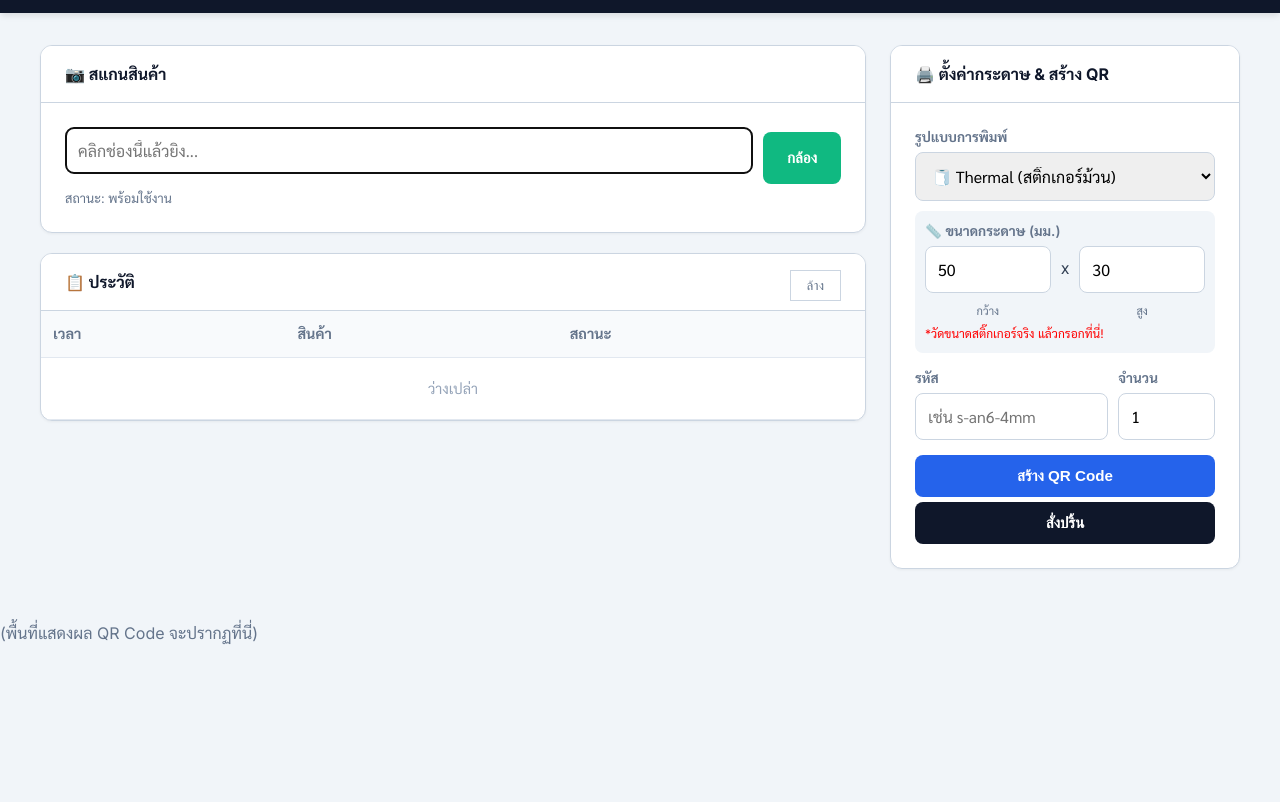
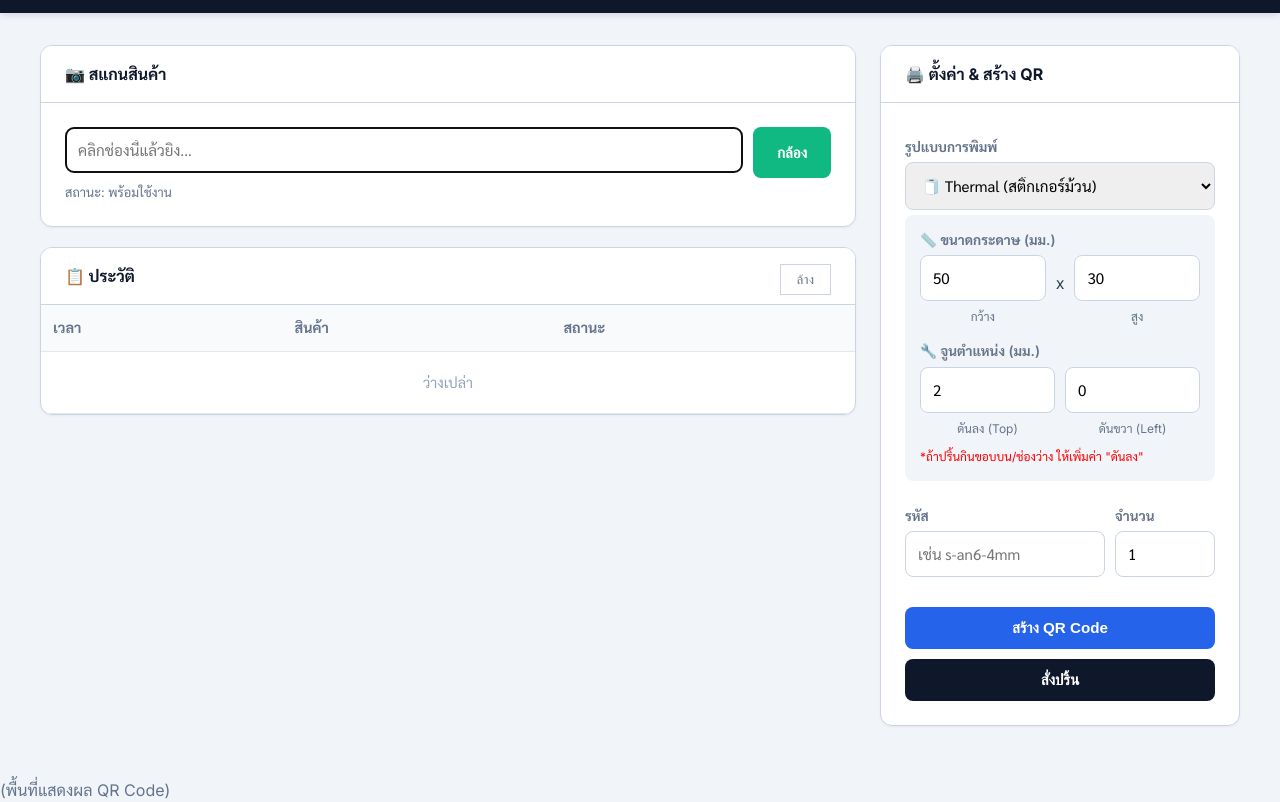
Before and after one commit to STOCKS4/STOCKGROUPS4, a plain HTML site: page index.html in a window 1280 px wide. Shown: the part 49-851 px from the top of the page. Before the commit the page ends 800 px from the top, so only its background shows below. Drawn offline with Linux system fonts and the light colour scheme.

Commit message:
Update index.html

```diff
--- a/index.html
+++ b/index.html
@@ -2,7 +2,7 @@
 <html lang="th">
 <head>
 <meta charset="UTF-8">
-<title>S4 Inventory (Print Perfect)</title>
+<title>S4 Inventory (Print Master)</title>
 <meta name="viewport" content="width=device-width, initial-scale=1">
 
 <script src="https://cdnjs.cloudflare.com/ajax/libs/qrcodejs/1.0.0/qrcode.min.js"></script>
@@ -19,22 +19,26 @@ header { background: var(--primary); color: white; padding: 1rem 1.5rem; display
 .brand { font-weight: 700; font-size: 1.25rem; }
 
 /* Layout */
-.container { max-width: 1200px; margin: 2rem auto; padding: 0 1rem; display: grid; grid-template-columns: 1fr 350px; gap: 24px; }
+.container { max-width: 1200px; margin: 2rem auto; padding: 0 1rem; display: grid; grid-template-columns: 1fr 360px; gap: 24px; }
 @media (max-width: 900px) { .container { grid-template-columns: 1fr; } }
 
-/* UI Components */
+/* Cards & UI */
 .card { background: white; border-radius: 12px; box-shadow: 0 1px 3px rgba(0,0,0,0.05); border: 1px solid var(--border); overflow: hidden; margin-bottom: 20px; }
 .card-header { padding: 1rem 1.5rem; background: #fff; border-bottom: 1px solid var(--border); font-weight: 700; color: var(--primary); }
 .card-body { padding: 1.5rem; }
 
-input, select { width: 100%; padding: 0.75rem; border: 1px solid var(--border); border-radius: 8px; margin-bottom: 10px; box-sizing: border-box; font-size: 1rem; font-family: 'Sarabun', sans-serif; }
-label { display: block; margin-bottom: 0.3rem; font-weight: 600; font-size: 0.85rem; color: #64748b; }
+input, select { width: 100%; padding: 0.75rem; border: 1px solid var(--border); border-radius: 8px; margin-bottom: 5px; box-sizing: border-box; font-size: 0.95rem; font-family: 'Sarabun', sans-serif; }
+.input-group { display: flex; gap: 10px; margin-bottom: 15px; }
+.input-wrapper { flex: 1; text-align: center; }
+.input-label { font-size: 0.75rem; color: #64748b; margin-top: 2px; }
 
-.btn { width: 100%; padding: 0.75rem; border: none; border-radius: 8px; font-weight: 600; cursor: pointer; color: white; font-size: 0.95rem; margin-top: 5px; }
+label { display: block; margin-bottom: 0.3rem; font-weight: 600; font-size: 0.85rem; color: #64748b; margin-top: 10px; }
+
+.btn { width: 100%; padding: 0.75rem; border: none; border-radius: 8px; font-weight: 600; cursor: pointer; color: white; font-size: 0.95rem; margin-top: 10px; }
 .btn-primary { background: var(--accent); }
 .btn-dark { background: var(--primary); }
-.btn-outline { background: transparent; border: 1px solid var(--border); color: #64748b; width: auto; padding: 0.4rem 1rem; }
-.btn-scan { background: #10b981; width: auto; padding: 0 1.5rem; }
+.btn-outline { background: transparent; border: 1px solid var(--border); color: #64748b; width: auto; padding: 0.4rem 1rem; margin-top: 0; }
+.btn-scan { background: #10b981; width: auto; padding: 0 1.5rem; margin-top: 0; }
 
 /* Table */
 .table-responsive { overflow-x: auto; }
@@ -44,56 +48,61 @@ th { background: #f8fafc; color: #64748b; font-weight: 600; }
 .badge { padding: 2px 8px; border-radius: 4px; font-weight: bold; font-size: 0.75rem; }
 .badge-in { background: #dcfce7; color: #166534; } .badge-out { background: #fee2e2; color: #991b1b; }
 
-/* QR Preview (ในหน้าจอ) */
-.preview-area { background: #e2e8f0; padding: 20px; border-radius: 8px; min-height: 200px; display: flex; flex-direction: column; align-items: center; gap: 20px; }
+/* PREVIEW AREA */
+.preview-area { background: #e2e8f0; padding: 20px; border-radius: 8px; min-height: 200px; display: flex; flex-direction: column; align-items: center; gap: 20px; overflow-y: auto; max-height: 500px; }
+
+/* STICKER STYLE */
 .label-preview {
     background: white;
-    border: 1px dashed red; /* เส้นประสีแดงจำลองขอบกระดาษ */
+    border: 1px dashed #ef4444; /* เส้นประสีแดง = ขอบกระดาษจริง */
     display: flex;
     flex-direction: column;
     align-items: center;
-    justify-content: center;
+    /* justify-content: center;  <-- เอาออก เพื่อให้ Margin ทำงาน */
     text-align: center;
     box-shadow: 0 4px 6px rgba(0,0,0,0.1);
+    position: relative;
+    box-sizing: border-box; /* สำคัญ! ให้ Padding อยู่ในขนาด */
     overflow: hidden;
-    position: relative;
 }
+
 .qr-box img { display: block; margin: 0 auto; }
 .lbl-name { font-weight: 700; color: #000; font-size: 14px; line-height: 1.2; width: 95%; white-space: nowrap; overflow: hidden; text-overflow: ellipsis; margin-bottom: 2px; }
 .lbl-code { font-family: 'Roboto Mono', monospace; font-size: 12px; color: #000; font-weight: 600; margin-top: 2px; }
 
 /* Camera */
 #reader { width: 100%; border-radius: 8px; overflow: hidden; margin-top: 10px; display: none; border: 2px solid var(--accent); }
-#scanFeedback { position: fixed; bottom: 30px; left: 50%; transform: translateX(-50%); background: #1e293b; color: white; padding: 12px 24px; border-radius: 50px; z-index: 2000; font-weight: 600; text-align: center; opacity: 0; pointer-events: none; transition: 0.3s; }
+#scanFeedback { position: fixed; bottom: 30px; left: 50%; transform: translateX(-50%); background: #1e293b; color: white; padding: 12px 24px; border-radius: 50px; z-index: 2000; font-weight: 600; text-align: center; opacity: 0; pointer-events: none; transition: 0.3s; width: 80%; }
 
-/* 🔥 PRINT ENGINE (CENTERING FIX) 🔥 */
+/* 🔥 PRINT ENGINE (GAP & MARGIN FIX) 🔥 */
 @media print {
     body { background: white; margin: 0; padding: 0; }
     header, .container, #scanFeedback, #reader { display: none !important; }
 
     #printArea {
         display: block !important;
-        position: absolute; top: 0; left: 0; width: 100%; height: 100%; margin: 0; padding: 0;
+        position: absolute; top: 0; left: 0; width: 100%; margin: 0; padding: 0;
     }
 
-    /* Thermal Mode: บังคับจัดกึ่งกลาง */
-    .mode-single { width: 100%; height: 100%; }
+    /* Thermal Mode */
+    .mode-single { width: 100%; }
     .label-preview {
-        border: none !important; /* เอาเส้นแดงออกตอนปริ้นจริง */
+        border: none !important;
         box-shadow: none !important;
         margin: 0 auto !important;
-        page-break-after: always !important; /* ตัดหน้า */
+
+        /* 🔥 บังคับตัดหน้า: 1 ดวง = 1 หน้า = ข้าม Gap เอง */
+        page-break-after: always !important;
         break-after: page !important;
 
-        /* 🔥 กุญแจสำคัญ: จัดกึ่งกลางหน้ากระดาษ */
+        /* บังคับขนาด */
+        width: 100% !important;
+        height: 100% !important;
+
+        /* การจัดวาง: ใช้ Padding จากที่ตั้งค่าไว้ */
         display: flex !important;
         flex-direction: column !important;
-        justify-content: center !important;
         align-items: center !important;
-
-        /* บังคับขนาดให้เต็มหน้ากระดาษที่ตั้งไว้ */
-        width: 100% !important;
-        height: 100% !important;
     }
 
     /* A4 Grid Mode */
@@ -138,7 +147,7 @@ th { background: #f8fafc; color: #64748b; font-weight: 600; }
 
     <div>
         <div class="card" style="position:sticky; top:20px;">
-            <div class="card-header">🖨️ ตั้งค่ากระดาษ & สร้าง QR</div>
+            <div class="card-header">🖨️ ตั้งค่า & สร้าง QR</div>
             <div class="card-body">
 
                 <label>รูปแบบการพิมพ์</label>
@@ -147,17 +156,23 @@ th { background: #f8fafc; color: #64748b; font-weight: 600; }
                     <option value="A4">📄 A4 (ตาราง)</option>
                 </select>
 
-                <div id="sizeInputs" style="background:#f1f5f9; padding:10px; border-radius:8px; margin-bottom:15px;">
-                    <label>📏 ขนาดกระดาษ (มม.)</label>
-                    <div style="display: flex; gap: 10px;">
-                        <div><input id="pWidth" type="number" value="50"><div style="font-size:0.7rem; color:#64748b; text-align:center;">กว้าง</div></div>
-                        <div style="padding-top:10px;">x</div>
-                        <div><input id="pHeight" type="number" value="30"><div style="font-size:0.7rem; color:#64748b; text-align:center;">สูง</div></div>
+                <div id="sizeInputs" style="background:#f1f5f9; padding:15px; border-radius:8px; margin-bottom:15px;">
+                    <label style="margin-top:0">📏 ขนาดกระดาษ (มม.)</label>
+                    <div class="input-group">
+                        <div class="input-wrapper"><input id="pWidth" type="number" value="50"><div class="input-label">กว้าง</div></div>
+                        <div style="align-self:center; margin-bottom:15px;">x</div>
+                        <div class="input-wrapper"><input id="pHeight" type="number" value="30"><div class="input-label">สูง</div></div>
                     </div>
-                    <div style="font-size:0.75rem; color:red; margin-top:5px;">*วัดขนาดสติ๊กเกอร์จริง แล้วกรอกที่นี่!</div>
+
+                    <label>🔧 จูนตำแหน่ง (มม.)</label>
+                    <div class="input-group" style="margin-bottom:0">
+                        <div class="input-wrapper"><input id="pMarginTop" type="number" value="2"><div class="input-label">ดันลง (Top)</div></div>
+                        <div class="input-wrapper"><input id="pMarginLeft" type="number" value="0"><div class="input-label">ดันขวา (Left)</div></div>
+                    </div>
+                    <div style="font-size:0.75rem; color:red; margin-top:10px;">*ถ้าปริ้นกินขอบบน/ช่องว่าง ให้เพิ่มค่า "ดันลง"</div>
                 </div>
 
-                <div style="display:flex; gap:10px;">
+                <div class="input-group">
                     <div style="flex:2"><label>รหัส</label><input id="genName" placeholder="เช่น s-an6-4mm"></div>
                     <div style="flex:1"><label>จำนวน</label><input id="genQty" type="number" value="1"></div>
                 </div>
@@ -172,7 +187,7 @@ th { background: #f8fafc; color: #64748b; font-weight: 600; }
 </div>
 
 <div id="printArea" class="preview-area">
-    <div style="color:#64748b;">(พื้นที่แสดงผล QR Code จะปรากฏที่นี่)</div>
+    <div style="color:#64748b;">(พื้นที่แสดงผล QR Code)</div>
 </div>
 
 <div id="scanFeedback"></div>
@@ -184,44 +199,63 @@ let logs = JSON.parse(localStorage.getItem('logs_s4') || '[]');
 const els = { barcode: document.getElementById('barcode'), stock: document.getElementById('stock'), printArea: document.getElementById('printArea'), feedback: document.getElementById('scanFeedback'), debug: document.getElementById('debugLine') };
 
 // Init Settings
-if(localStorage.getItem('print_w')) document.getElementById('pWidth').value = localStorage.getItem('print_w');
-if(localStorage.getItem('print_h')) document.getElementById('pHeight').value = localStorage.getItem('print_h');
+const settings = ['print_w', 'print_h', 'print_mt', 'print_ml', 'print_mode'];
+const defaults = { print_w: 50, print_h: 30, print_mt: 2, print_ml: 0, print_mode: 'Single' };
 
-// ================= PRINT CONFIG (DYNAMIC SIZE) =================
+settings.forEach(k => {
+    let val = localStorage.getItem(k) || defaults[k];
+    let el = document.getElementById(k.replace('print_', 'p').replace('mode', 'rintMode').replace('mt', 'MarginTop').replace('ml', 'MarginLeft'));
+    if(el) el.value = val;
+});
+
+// ================= PRINT CONFIG (DYNAMIC PADDING) =================
 function updatePrintConfig(){
     const mode = document.getElementById('printMode').value;
-    const w = document.getElementById('pWidth').value || 50;
-    const h = document.getElementById('pHeight').value || 30;
+    const w = document.getElementById('pWidth').value;
+    const h = document.getElementById('pHeight').value;
+    const mt = document.getElementById('pMarginTop').value; // Margin Top
+    const ml = document.getElementById('pMarginLeft').value; // Margin Left
 
-    // UI Logic
     document.getElementById('sizeInputs').style.display = (mode === 'Single') ? 'block' : 'none';
-    els.printArea.className = (mode === 'Single') ? 'mode-single' : 'mode-a4'; // เปลี่ยน class แม่
+    els.printArea.className = (mode === 'Single') ? 'mode-single' : 'mode-a4';
 
-    // Inject @Page CSS
+    // Inject CSS
     let styleTag = document.getElementById('dynamic-page-size');
     if(styleTag) styleTag.remove();
     styleTag = document.createElement('style'); styleTag.id = 'dynamic-page-size';
 
     if(mode === 'Single'){
-        // Thermal: ตั้งค่าหน้ากระดาษตามที่กรอกเป๊ะๆ + ล้าง Margin
         styleTag.innerHTML = `
             @media print {
                 @page { size: ${w}mm ${h}mm; margin: 0; }
                 html, body { width: ${w}mm; height: ${h}mm; }
             }
-            /* Preview ในหน้าจอ */
-            .label-preview { width: ${w}mm; height: ${h}mm; }
+            .label-preview {
+                width: ${w}mm; height: ${h}mm;
+                padding-top: ${mt}mm;   /* 🔥 จูนระยะบน */
+                padding-left: ${ml}mm;  /* 🔥 จูนระยะซ้าย */
+            }
         `;
     } else {
         styleTag.innerHTML = `@media print { @page { size: A4; margin: 0.5cm; } } .label-preview { width: 50mm; height: 50mm; }`;
     }
     document.head.appendChild(styleTag);
 
+    // Save
     localStorage.setItem('print_mode', mode); localStorage.setItem('print_w', w); localStorage.setItem('print_h', h);
+    localStorage.setItem('print_mt', mt); localStorage.setItem('print_ml', ml);
 }
-document.getElementById('pWidth').addEventListener('input', updatePrintConfig);
-document.getElementById('pHeight').addEventListener('input', updatePrintConfig);
-document.getElementById('printMode').addEventListener('change', updatePrintConfig);
+
+// Add Listeners
+['pWidth', 'pHeight', 'pMarginTop', 'pMarginLeft', 'printMode'].forEach(id => {
+    document.getElementById(id).addEventListener('input', () => {
+        updatePrintConfig();
+        // ถ้ามี QR แสดงอยู่แล้ว ให้ขยับตามทันที (Live Preview)
+        if(els.printArea.innerHTML.includes('label-preview')) {
+            // ไม่ต้อง regenerate แค่แก้ CSS ก็ขยับแล้ว
+        }
+    });
+});
 updatePrintConfig();
 
 // ================= GENERATOR LOGIC =================
@@ -231,12 +265,8 @@ async function requestBarcodes(){
     if(!name || qty <= 0) return alert('กรอกข้อมูลให้ครบ');
 
     showFeedback('⏳ สร้าง QR...', '#334155');
-
-    // Clear old
     els.printArea.innerHTML = '';
 
-    // Generate Local (ไม่ต้องรอ Server ก็ได้สำหรับ QR)
-    // แต่ถ้ารันเลขต้องใช้ Server (ในที่นี้จำลองว่าได้เลขมาแล้ว)
     const res = await fetch(SHEET_URL, { method: 'POST', body: JSON.stringify({ actionType: 'GENERATE', name: name, qty: qty }) });
     const data = await res.json();
 
@@ -247,40 +277,30 @@ async function requestBarcodes(){
 }
 
 function generateLabels(name, start, end){
-    updatePrintConfig(); // Sync size
-
+    updatePrintConfig();
     const mode = document.getElementById('printMode').value;
-    // คำนวณขนาด QR ให้พอดีกับกระดาษ (เผื่อขอบนิดหน่อย)
     const paperH = parseInt(document.getElementById('pHeight').value) || 30;
-    const qrSize = (mode === 'Single') ? (paperH - 12) * 3.78 : 100; // แปลง mm เป็น pixel คร่าวๆ
+    // คำนวณขนาด QR ให้พอดี: ความสูงกระดาษ - (padding บนล่าง + text บนล่าง)
+    const qrSize = (mode === 'Single') ? (paperH - 15) * 3.78 : 100;
 
     for(let i = start; i <= end; i++){
         const num = String(i).padStart(3, '0');
         const machineCode = `${name}${SEPARATOR}${num}`;
-        const humanText = `${name} (${num})`;
 
         const div = document.createElement('div');
         div.className = 'label-preview';
-
-        div.innerHTML = `
-            <div class="lbl-name">${name}</div>
-            <div id="qr_${i}" class="qr-box"></div>
-            <div class="lbl-code">${num}</div>
-        `;
+        div.innerHTML = `<div class="lbl-name">${name}</div><div id="qr_${i}" class="qr-box"></div><div class="lbl-code">${num}</div>`;
         els.printArea.appendChild(div);
 
         new QRCode(document.getElementById(`qr_${i}`), {
             text: unescape(encodeURIComponent(machineCode)),
-            width: qrSize, height: qrSize,
-            correctLevel : QRCode.CorrectLevel.L
+            width: qrSize, height: qrSize, correctLevel : QRCode.CorrectLevel.L
         });
     }
-
-    // Scroll ไปที่ Preview
     document.getElementById('printArea').scrollIntoView({behavior: "smooth"});
 }
 
-// ================= SCANNER LOGIC (Fixed) =================
+// ================= SCANNER LOGIC =================
 let inputBufferTimer; let isBusy = false; let isCameraCooldown = false;
 
 els.barcode.addEventListener('input', (e) => {
@@ -304,8 +324,6 @@ async function processScan(code, source){
 
     isBusy = true;
     let productKey = raw;
-
-    // แยก ___
     if (raw.includes(SEPARATOR)) { productKey = raw.split(SEPARATOR)[0]; }
     else if(raw.length > 5 && !isNaN(raw) && !raw.includes('-')) { productKey = raw.substring(0, raw.length - 3); }
 
@@ -317,7 +335,7 @@ async function processScan(code, source){
         const data = await res.json();
 
         if(data.status !== 'success'){
-            if(productKey !== raw){ // Retry
+            if(productKey !== raw){
                  const res2 = await fetch(SHEET_URL, { method: 'POST', body: JSON.stringify({ actionType: 'GET_PRODUCT', code: raw, fullBarcode: raw }) });
                  const data2 = await res2.json();
                  if(data2.status === 'success'){ logSuccess(data2, raw, source); return; }
@@ -354,11 +372,7 @@ function renderLogs(){
     els.stock.innerHTML = logs.map(l => `<tr><td style="color:#64748b; font-size:0.8rem;">${new Date(l.time).toLocaleTimeString('th-TH')}</td><td><div style="font-weight:600; font-size:0.9rem;">${l.name}</div><div style="font-size:0.75rem; color:#94a3b8;">${l.barcode}</div></td><td><span class="badge ${l.action==='IN'?'badge-in':'badge-out'}">${l.action}</span></td></tr>`).join('');
 }
 function clearData(){ if(confirm('ล้าง?')){ logs=[]; localStorage.removeItem('logs_s4'); renderLogs(); } }
-function showFeedback(text, color){
-    els.feedback.innerHTML = text; els.feedback.style.background = color;
-    els.feedback.style.opacity = 1; els.feedback.style.bottom = "50px";
-    setTimeout(() => { els.feedback.style.opacity = 0; els.feedback.style.bottom = "30px"; }, 2000);
-}
+function showFeedback(text, color){ els.feedback.innerHTML = text; els.feedback.style.background = color; els.feedback.style.opacity = 1; els.feedback.style.bottom = "50px"; setTimeout(() => { els.feedback.style.opacity = 0; els.feedback.style.bottom = "30px"; }, 2000); }
 
 // Camera
 let html5QrcodeScanner = null;
```
